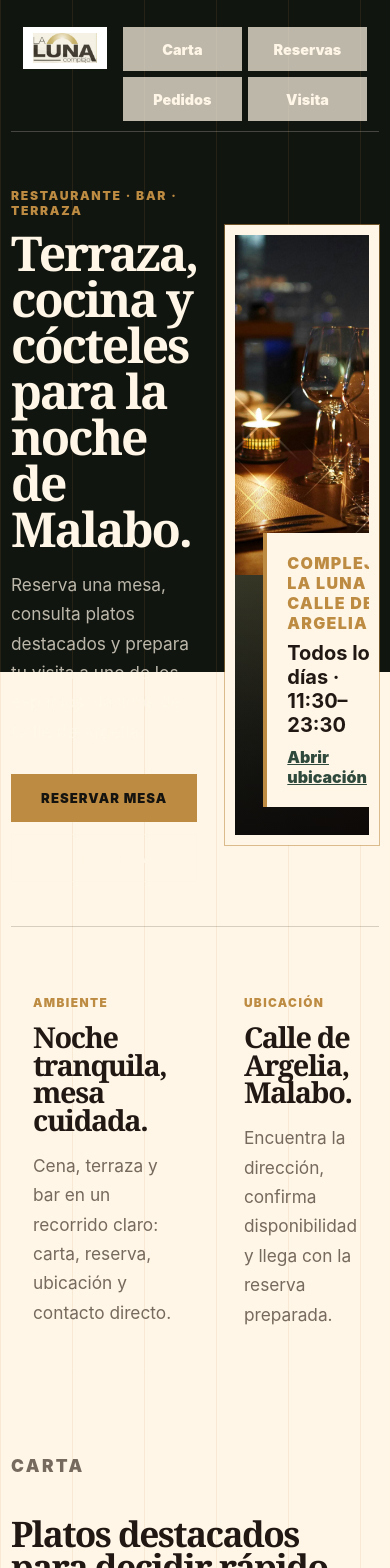
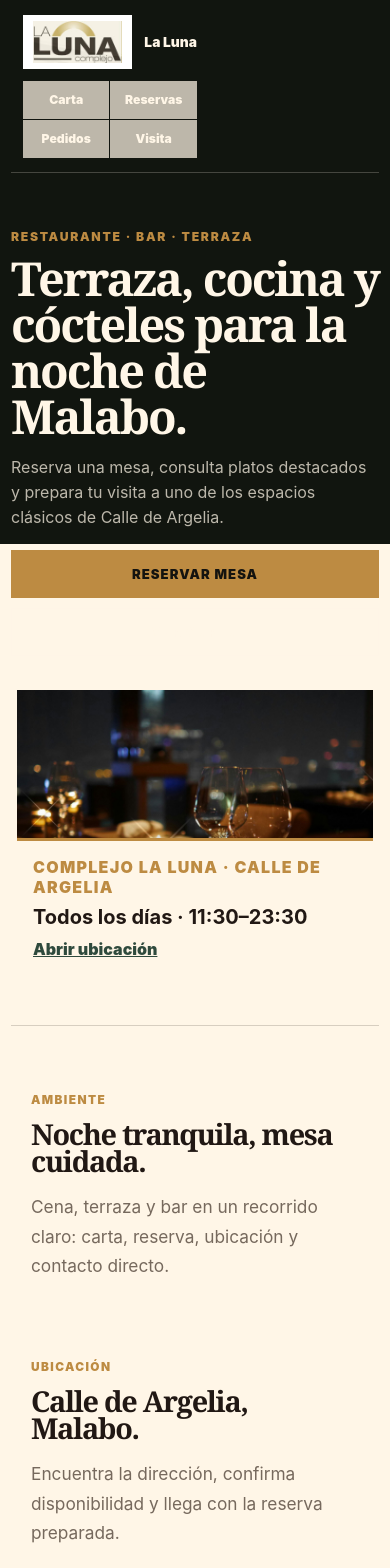
Before and after one commit to bechirobob/la-luna-malabo, a React (Vite) app: page / in a window 390 px wide. Shown: the top 1568 px of the page. Built offline with nearby package versions, Linux system fonts and the light colour scheme.

Commit message:
Repair mobile restaurant layouts

```diff
--- a/src/App.css
+++ b/src/App.css
@@ -497,3 +497,143 @@
 .theme-luna .chip { min-height: auto; padding: 0; border: 0; border-radius: 0; background: transparent; }
 .theme-luna .chip.active, .theme-luna .chip:hover { background: transparent; color: #bd8b42; text-decoration: underline; text-underline-offset: 6px; }
 .theme-luna input,.theme-luna select,.theme-luna textarea { border-radius: 0; background: transparent; border-width: 0 0 1px; padding-inline: 0; }
+
+
+
+/* Mobile-first repair: phone users get a real layout, not a squeezed desktop poster. */
+@media (max-width: 760px) {
+  .site { overflow-x: hidden; }
+  .shell { width: min(100% - 28px, 1180px); }
+  .topbar {
+    position: static;
+    display: grid;
+    gap: 12px;
+    margin-top: 0;
+    padding-block: 14px;
+    border-radius: 0;
+  }
+  .brand { min-width: 0; }
+  .brand img { max-width: 146px; height: auto; max-height: 54px; object-fit: contain; }
+  .brand span { display: inline; font-size: 0.86rem; white-space: normal; }
+  .nav-links {
+    width: 100%;
+    display: grid;
+    grid-template-columns: repeat(4, minmax(0, 1fr));
+    gap: 1px;
+    font-size: 0.76rem;
+  }
+  .nav-links a {
+    min-height: 38px;
+    padding: 8px 6px;
+    text-align: center;
+    justify-content: center;
+    border-radius: 0;
+  }
+  .hero {
+    display: grid;
+    grid-template-columns: 1fr !important;
+    gap: 24px;
+    padding-top: 26px;
+    align-items: start;
+  }
+  .hero-copy,
+  .hero-panel,
+  .hero-actions {
+    width: 100% !important;
+    max-width: none !important;
+    transform: none !important;
+  }
+  .hero-copy { min-height: 0; color: inherit; }
+  .hero-copy p:not(.eyebrow) {
+    max-width: 42rem;
+    font-size: 1rem;
+    line-height: 1.55;
+  }
+  h1 {
+    max-width: 100%;
+    font-size: clamp(2.25rem, 11vw, 3.65rem) !important;
+    line-height: 0.98 !important;
+    letter-spacing: -0.045em;
+  }
+  .hero-actions {
+    display: grid;
+    grid-template-columns: 1fr;
+    gap: 10px;
+    margin-top: 20px;
+  }
+  .button {
+    width: 100%;
+    min-height: 48px;
+    justify-content: center;
+    text-align: center;
+  }
+  .hero-panel {
+    min-height: 320px !important;
+    margin-top: 4px;
+    overflow: hidden;
+  }
+  .hero-panel img,
+  .generated-hero { min-height: 320px !important; }
+  .hero-card {
+    position: static;
+    width: 100% !important;
+    max-width: none;
+    margin-top: 0;
+    padding: 16px;
+    border-radius: 0;
+    box-shadow: none;
+    transform: none;
+  }
+  .hero-panel .hero-card {
+    position: absolute;
+    left: 0 !important;
+    right: 0 !important;
+    bottom: 0 !important;
+    width: 100% !important;
+  }
+  .story-grid,
+  .section-head,
+  .conversion {
+    grid-template-columns: 1fr !important;
+    gap: 16px;
+  }
+  .story-grid article,
+  .form-card,
+  .visit { padding: 20px; }
+  .menu-section { padding-top: 20px; }
+  .menu-list { grid-template-columns: 1fr !important; gap: 0; }
+  .menu-item {
+    min-height: auto !important;
+    display: grid;
+    gap: 8px;
+    padding: 18px 0;
+  }
+  .chips {
+    display: flex;
+    flex-wrap: nowrap;
+    gap: 10px;
+    overflow-x: auto;
+    padding-bottom: 12px;
+    scrollbar-width: none;
+  }
+  .chips::-webkit-scrollbar { display: none; }
+  .chip { white-space: nowrap; flex: 0 0 auto; }
+  .form-row { grid-template-columns: 1fr !important; }
+  .visit { align-items: flex-start; flex-direction: column; }
+}
+
+@media (max-width: 420px) {
+  .shell { width: min(100% - 22px, 1180px); }
+  .nav-links { grid-template-columns: repeat(2, minmax(0, 1fr)); }
+  h1 { font-size: clamp(2.05rem, 12vw, 3.25rem) !important; }
+  .hero-panel, .hero-panel img, .generated-hero { min-height: 285px !important; }
+}
+
+@media (max-width: 760px) {
+  .theme-luna { background: linear-gradient(180deg,#11150f 0 34rem,#fff6e7 34rem 100%); }
+  .theme-luna .topbar { color:#fff6e7; border-color: rgba(255,246,231,.22); }
+  .theme-luna .hero-copy { color:#fff6e7; }
+  .theme-luna .hero-panel { border-width: 6px; outline: 0; }
+  .theme-luna .hero-card { background:#fff6e7; color:#211814; border-top:3px solid #bd8b42; border-left:0; }
+  .theme-luna .button.ghost { color:#fff6e7; }
+}
```
